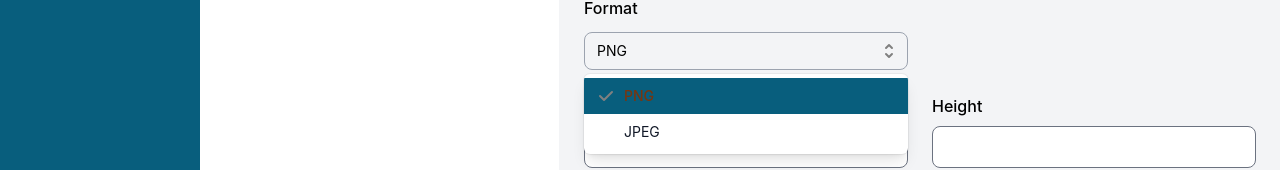
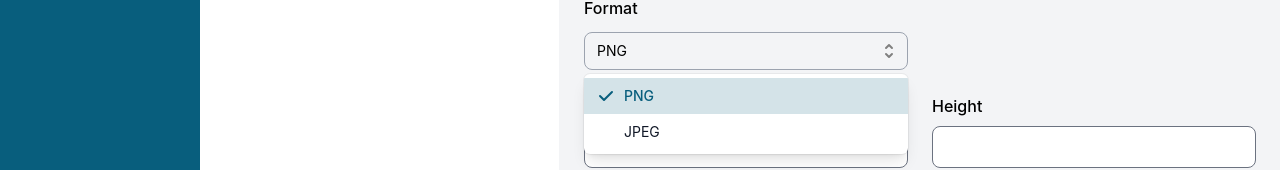
Before and after one commit to sailboat-labs/MiNFT, a Next.js app: page /settings/output in a window 1280 px wide. Both pictures are taken after a click on the button "PNG". Shown: the part 418-588 px from the top of the page. Built offline with nearby package versions, Linux system fonts and the light colour scheme; no server answers; what react-moralis would draw is missing.

Commit message:
style: modified colors for active state

```diff
--- a/src/pages/settings/output.tsx
+++ b/src/pages/settings/output.tsx
@@ -109,7 +109,7 @@ const OutputSettingsPage = () => {
                               className={({ active }) =>
                                 `relative cursor-default select-none py-2 pl-10 pr-4 ${
                                   active
-                                    ? "bg-[#085E7D] text-amber-900"
+                                    ? "bg-[#085e7d2c] text-[#085E7D]"
                                     : "text-gray-900"
                                 }`
                               }
@@ -130,7 +130,7 @@ const OutputSettingsPage = () => {
                                         xmlns="http://www.w3.org/2000/svg"
                                         className="h-5 w-5"
                                         viewBox="0 0 20 20"
-                                        fill="gray"
+                                        fill="#085E7D"
                                       >
                                         <path
                                           fillRule="evenodd"
```
